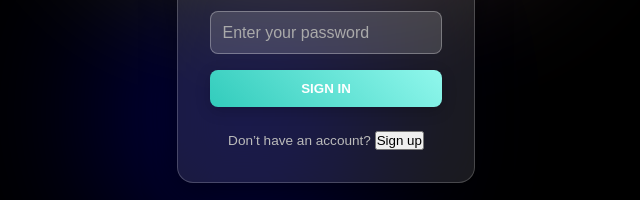
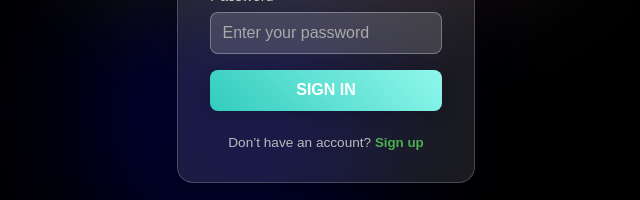
Before and after one commit to code-ninja-labs/ente-gramam1, a React (Vite) app: page /auth in a window 1280 px wide. Shown: the part 447-647 px from the top of the page, without its empty margins (314-954 px from the left). Built offline with nearby package versions, Linux system fonts and the light colour scheme.

Commit message:
Update Auth.css

```diff
--- a/src/pages/Auth.css
+++ b/src/pages/Auth.css
@@ -73,6 +73,13 @@ body {
   max-width: 100%;
 }
 
+/* Error Message */
+.error-message {
+  color: red;
+  font-size: 0.85rem;
+  margin-bottom: 1rem;
+}
+
 /* Logo */
 .logo {
   width: 60px;
@@ -88,7 +95,6 @@ body {
   color: white;
 }
 
-/* Title */
 .glass-card h2 {
   font-size: 1.8rem;
   color: white;
@@ -129,10 +135,11 @@ body {
 }
 
 /* Button */
-button.login-button {
+.login-button {
   width: 100%;
   padding: 0.7rem 1rem;
   color: white;
+  font-size: 1rem;
   text-transform: uppercase;
   font-weight: bold;
   border: none;
@@ -146,11 +153,11 @@ button.login-button {
   justify-content: center;
 }
 
-button.login-button:hover {
+.login-button:hover {
   opacity: 0.9;
 }
 
-button.login-button:disabled {
+.login-button:disabled {
   opacity: 0.5;
   cursor: not-allowed;
 }
@@ -162,31 +169,34 @@ button.login-button:disabled {
   color: #bbb;
 }
 
-.auth-footer .signup-link {
+.toggle-link {
   color: #4caf50;
   text-decoration: none;
+  background: none;
+  border: none;
+  font-weight: bold;
+  cursor: pointer;
 }
 
-.auth-footer .signup-link:hover {
+.toggle-link:hover {
   text-decoration: underline;
 }
 
 /* iOS Spinner */
 .ios-loader {
-  border: 3px solid rgba(255, 255, 255, 0.3); /* Light outer border */
-  border-top: 3px solid white; /* The spinning part */
+  border: 3px solid rgba(255, 255, 255, 0.3);
+  border-top: 3px solid white;
   border-radius: 50%;
   width: 20px;
   height: 20px;
   animation: spin 1s linear infinite;
-  margin: 0 auto;
 }
 
 @keyframes spin {
-  0% {
+  from {
     transform: rotate(0deg);
   }
-  100% {
+  to {
     transform: rotate(360deg);
   }
-  }
+}
```
